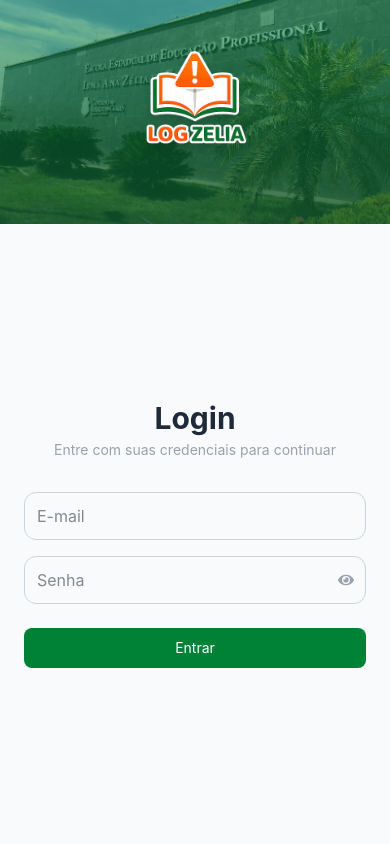
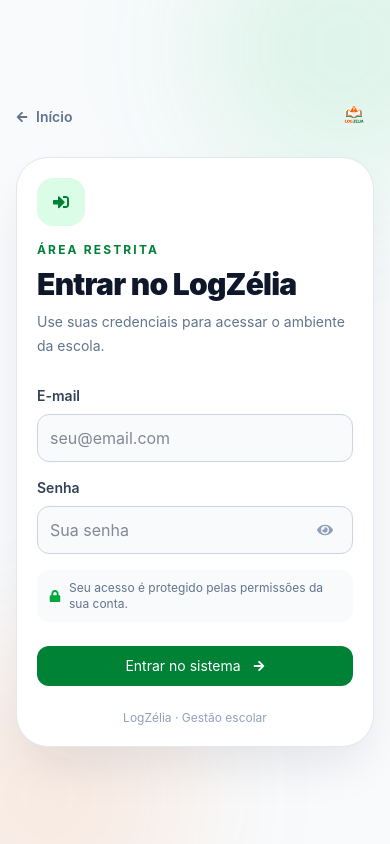
Before and after one commit to Ivozeraa/log-zelia, a React (Vite) app: page /login in a window 390 px wide. Built offline with nearby package versions, Linux system fonts and the light colour scheme.

Commit message:
refactor(auth): modernize login experience on mobile

```diff
--- a/src/pages/Login.jsx
+++ b/src/pages/Login.jsx
@@ -1,11 +1,10 @@
 import { useState } from "react"
-import { useNavigate } from "react-router-dom"
-import { FaEye, FaEyeSlash } from "react-icons/fa"
-import { Button } from '../components/ui/Button'
-
+import { Link, useNavigate } from "react-router-dom"
+import { FaArrowLeft, FaArrowRight, FaEye, FaEyeSlash, FaLock, FaSignInAlt } from "react-icons/fa"
+import { Button } from "../components/ui/Button"
 import bgImg from "../assets/images/escola-frente.jpg"
 import logo from "../assets/images/logo-login.png"
-import { notify } from '../utils/notify'
+import { notify } from "../utils/notify"
 import { FormInput } from "../components/ui/FormInput"
 import { useAuth } from "../hooks/useAuth"
 
@@ -14,24 +13,19 @@
   const [senha, setSenha] = useState("")
   const [showPassword, setShowPassword] = useState(false)
   const [submitting, setSubmitting] = useState(false)
-
   const navigate = useNavigate()
   const { signIn } = useAuth()
 
   async function handleLogin(e) {
     e.preventDefault()
     if (submitting) return
-
     setSubmitting(true)
-
     try {
       const { error } = await signIn(email, senha)
-
       if (error) {
         notify.error("Erro no login")
         return
       }
-
       notify.success("Login realizado com sucesso!")
       navigate("/app", { replace: true })
     } catch (error) {
@@ -43,72 +37,55 @@
   }
 
   return (
-    <div className="flex flex-col md:flex-row min-h-screen bg-gray-50">
-
-      <section className="relative w-full h-56 md:h-auto md:w-1/2 shrink-0">
-        <img
-          src={bgImg}
-          alt="Escola"
-          className="w-full h-full object-cover md:rounded-r-3xl"
-        />
-        <div className="absolute inset-0 bg-linear-to-b from-green-700/50 to-green-900/80 md:rounded-r-3xl" />
-
-        <div className="absolute inset-0 flex flex-col items-center justify-center gap-3 px-6 text-center">
-          <img
-            src={logo}
-            alt="Logo"
-            className="w-52 md:w-84 drop-shadow-lg object-contain"
-          />
+    <main className="min-h-screen bg-slate-950 md:flex">
+      <section className="relative hidden min-h-screen overflow-hidden md:flex md:w-[48%] lg:w-[52%]">
+        <img src={bgImg} alt="Escola" className="absolute inset-0 h-full w-full object-cover" />
+        <div className="absolute inset-0 bg-gradient-to-br from-green-900/75 via-green-800/55 to-slate-950/85" />
+        <div className="relative z-10 flex h-full w-full flex-col justify-between p-8 lg:p-12">
+          <Link to="/" className="inline-flex w-fit items-center gap-2 text-sm font-semibold text-white/80 transition hover:text-white"><FaArrowLeft className="text-xs" /> Voltar para o início</Link>
+          <div className="max-w-lg">
+            <img src={logo} alt="Log Zélia" className="mb-8 w-56 object-contain lg:w-64" />
+            <h1 className="text-4xl font-black leading-tight text-white lg:text-5xl">Seu ambiente escolar, em um só lugar.</h1>
+            <p className="mt-5 max-w-xl text-base leading-7 text-white/75 lg:text-lg">Acesse horários, alunos, ocorrências, notificações e as ferramentas de gestão do LogZélia.</p>
+          </div>
+          <p className="text-xs text-white/50">LogZélia · Sistema de gestão escolar</p>
         </div>
       </section>
 
-      <div className="flex-1 flex items-center justify-center px-6 py-10 md:py-0">
-        <div className="w-full max-w-sm">
-
-          <div className="mb-8 text-center md:text-left">
-            <h1 className="text-3xl font-bold text-gray-800">Login</h1>
-            <p className="text-sm text-gray-400 mt-1">Entre com suas credenciais para continuar</p>
+      <section className="relative flex min-h-screen flex-1 items-center justify-center overflow-hidden bg-slate-50 px-4 py-8 sm:px-6 md:bg-slate-50 dark:bg-slate-950">
+        <div className="pointer-events-none absolute -right-24 -top-24 h-72 w-72 rounded-full bg-green-500/10 blur-3xl md:hidden" />
+        <div className="pointer-events-none absolute -bottom-24 -left-24 h-72 w-72 rounded-full bg-orange-500/10 blur-3xl md:hidden" />
+        <div className="relative w-full max-w-md">
+          <div className="mb-5 flex items-center justify-between md:hidden">
+            <Link to="/" className="inline-flex items-center gap-2 text-sm font-semibold text-slate-500 dark:text-slate-400"><FaArrowLeft className="text-xs" /> Início</Link>
+            <img src={logo} alt="Log Zélia" className="h-10 w-auto object-contain" />
           </div>
-
-          <form onSubmit={handleLogin} className="space-y-4">
-            <FormInput
-              type="email"
-              placeholder="E-mail"
-              onChange={(e) => setEmail(e.target.value)}
-              className="w-full"
-              disabled={submitting}
-            />
-
-            <div className="relative">
-              <FormInput
-                type={showPassword ? "text" : "password"}
-                placeholder="Senha"
-                onChange={(e) => setSenha(e.target.value)}
-                className="w-full pr-11"
-                disabled={submitting}
-              />
-              <button
-                type="button"
-                disabled={submitting}
-                onClick={() => setShowPassword(!showPassword)}
-                className="absolute right-3 top-1/2 -translate-y-1/2 text-gray-400 hover:text-gray-600 transition-colors disabled:cursor-not-allowed"
-              >
-                {showPassword ? <FaEyeSlash size={16} /> : <FaEye size={16} />}
-              </button>
+          <div className="rounded-[2rem] border border-slate-200 bg-white p-5 shadow-2xl shadow-slate-900/10 sm:p-7 md:rounded-none md:border-0 md:bg-transparent md:p-0 md:shadow-none dark:border-slate-800 dark:bg-slate-900 md:dark:bg-transparent">
+            <div className="mb-7 md:mb-8">
+              <div className="mb-4 flex h-12 w-12 items-center justify-center rounded-2xl bg-green-100 text-green-700 md:hidden dark:bg-green-950/50 dark:text-green-300"><FaSignInAlt /></div>
+              <p className="text-xs font-bold uppercase tracking-[0.18em] text-green-700 dark:text-green-400">Área restrita</p>
+              <h2 className="mt-2 text-3xl font-black tracking-tight text-slate-900 dark:text-white">Entrar no LogZélia</h2>
+              <p className="mt-2 text-sm leading-6 text-slate-500 dark:text-slate-400">Use suas credenciais para acessar o ambiente da escola.</p>
             </div>
-
-            <div className="text-right">
-              <a href="#" className="text-xs text-green-600 hover:underline"></a>
-            </div>
-
-            <Button className="w-full mt-2" type="submit" disabled={submitting}>
-              {submitting ? "Entrando..." : "Entrar"}
-            </Button>
-          </form>
-
+            <form onSubmit={handleLogin} className="space-y-4">
+              <div>
+                <label className="mb-2 block text-sm font-semibold text-slate-700 dark:text-slate-200">E-mail</label>
+                <FormInput type="email" placeholder="seu@email.com" onChange={(e) => setEmail(e.target.value)} className="w-full" disabled={submitting} />
+              </div>
+              <div>
+                <label className="mb-2 block text-sm font-semibold text-slate-700 dark:text-slate-200">Senha</label>
+                <div className="relative">
+                  <FormInput type={showPassword ? "text" : "password"} placeholder="Sua senha" onChange={(e) => setSenha(e.target.value)} className="w-full pr-12" disabled={submitting} />
+                  <button type="button" disabled={submitting} onClick={() => setShowPassword((value) => !value)} aria-label={showPassword ? "Ocultar senha" : "Mostrar senha"} className="absolute right-3 top-1/2 -translate-y-1/2 rounded-lg p-2 text-slate-400 transition hover:bg-slate-100 hover:text-slate-700 disabled:cursor-not-allowed dark:hover:bg-slate-800 dark:hover:text-slate-200">{showPassword ? <FaEyeSlash size={16} /> : <FaEye size={16} />}</button>
+                </div>
+              </div>
+              <div className="flex items-center gap-2 rounded-xl bg-slate-50 px-3 py-2.5 text-xs text-slate-500 dark:bg-slate-950 dark:text-slate-400"><FaLock className="shrink-0 text-green-600" /><span>Seu acesso é protegido pelas permissões da sua conta.</span></div>
+              <Button className="mt-2 w-full rounded-xl py-3.5 text-sm font-bold sm:py-3" type="submit" disabled={submitting}>{submitting ? "Entrando..." : "Entrar no sistema"}{!submitting && <FaArrowRight className="ml-1 text-xs" />}</Button>
+            </form>
+            <div className="mt-6 text-center text-xs text-slate-400 dark:text-slate-500">LogZélia · Gestão escolar</div>
+          </div>
         </div>
-      </div>
-
-    </div>
+      </section>
+    </main>
   )
 }
```
